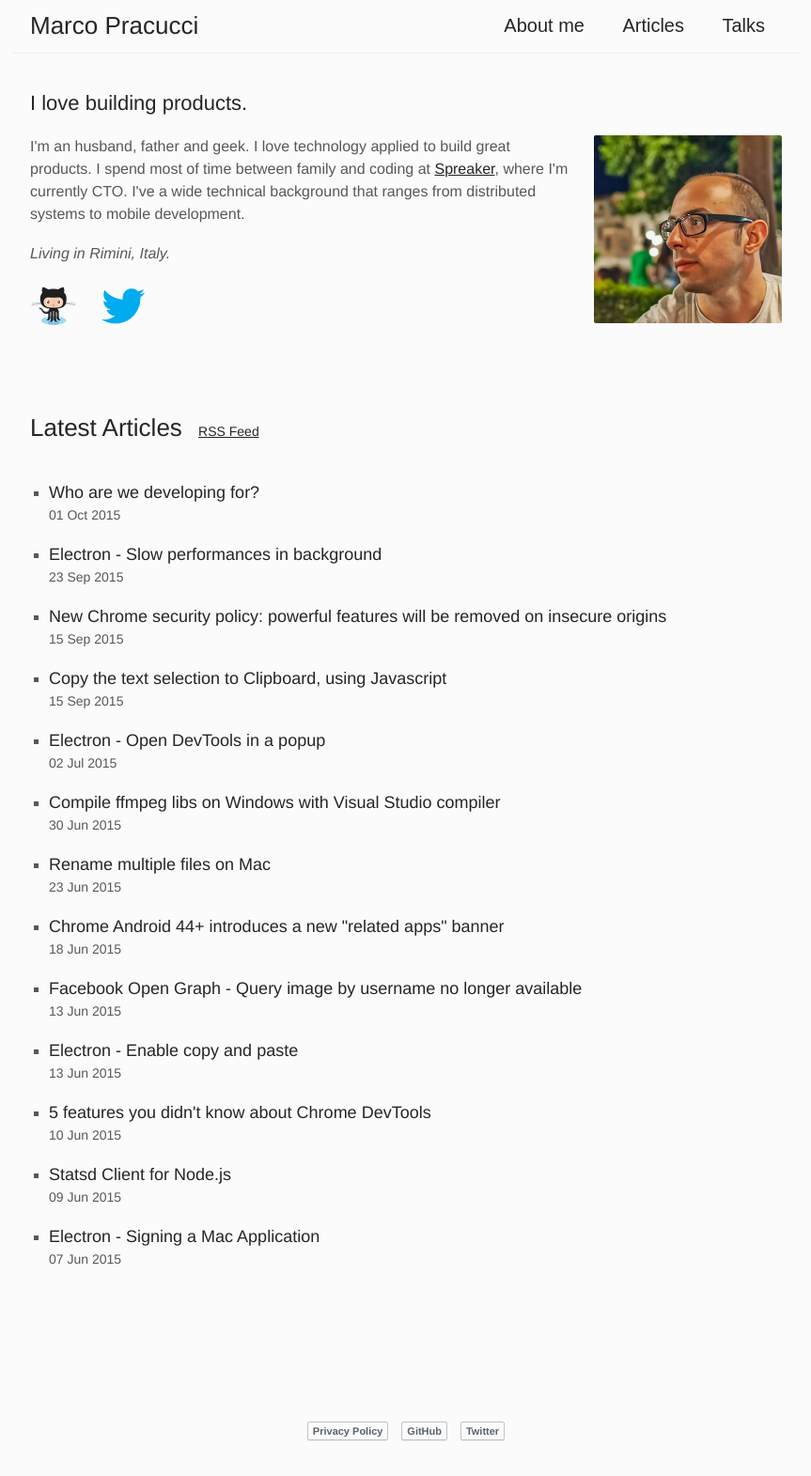
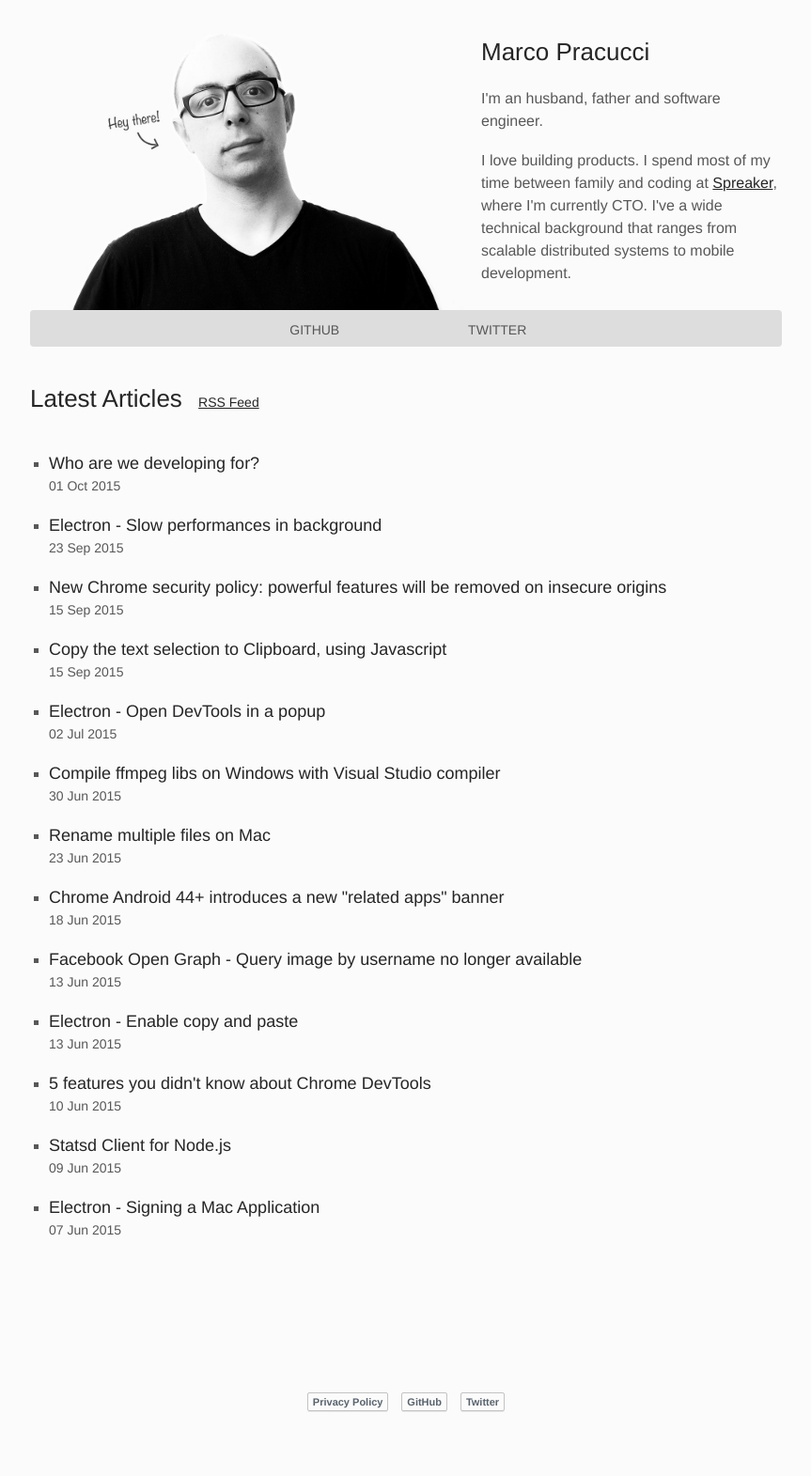
Before and after one commit to pracucci/www-pracucci, a Jekyll site: the page built from index.html, in a window 1280 px wide. Shown: the whole page at 94% size, without its empty margins (208-1071 px from the left). Built offline with Jekyll 4.4.1, drawn with Linux system fonts in a browser that asks for light colours; the list of posts is cut into pages by our own code; after the commit the page ends 1540 px from its top, so only the background shows below that.

Commit message:
New home page layout

```diff
--- a/_layouts/default.html
+++ b/_layouts/basic.html
@@ -32,24 +32,7 @@
 </head>
 <body>
 
-    <!-- Header -->
-    <header>
-        <h1><a href="{{ site.baseurl }}/">Marco Pracucci</a></h1>
-
-        <nav>
-            <ul>
-                <li><a href="{{ site.baseurl }}/">About me</a></li>
-                <li><a href="{{ site.baseurl }}/#articles">Articles</a></li>
-                <li><a href="{{ site.baseurl }}/talks.html">Talks</a></li>
-            </ul>
-        </nav>
-    </header>
-
-
-    <!-- Content -->
-    <div class="content">
-        {{ content }}
-    </div>
+    {{ content }}
 
 
     <!-- Footer -->
--- a/_layouts/post.html
+++ b/_layouts/post.html
@@ -1,5 +1,5 @@
 ---
-layout: default
+layout: page
 ---
 
 {% capture list_related_articles %}{% for page_tag in page.tags %}
--- a/index.html
+++ b/index.html
@@ -1,28 +1,31 @@
 ---
-layout: default
+layout: basic
 ---
 
+<div class="content">
 
-<!-- About me -->
-<section class="about">
-    <h2>I love building products.</h2>
-    <img src="{{ site.baseurl }}/images/about-me.jpg" width="200" height="200" />
+    <!-- Intro -->
+    <section class="home_intro">
+        <img src="{{ site.baseurl }}/images/home_me.jpg" alt="Marco Pracucci" />
 
-    <p>I'm an husband, father and geek. I love technology applied to build great products. I spend most of time between family and coding at <a href="https://www.spreaker.com">Spreaker</a>, where I'm currently CTO. I've a wide technical background that ranges from distributed systems to mobile development.</p>
-    <p><em>Living in Rimini, Italy.</em></p>
+        <h1>Marco Pracucci</h1>
+        <p>I'm an husband, father and software engineer.</p>
+        <p>I love building products. I spend most of my time between family and coding at <a href="https://www.spreaker.com">Spreaker</a>, where I'm currently CTO. I've a wide technical background that ranges from scalable distributed systems to mobile development.</p>
+    </section>
 
-    <p class="about_socials">
+
+    <!-- Socials -->
+    <section class="home_socials">
         <a href="https://github.com/pracucci" class="about_social github" title="Me on GitHub">GitHub</a>
         <a href="https://twitter.com/pracucci" class="about_social twitter" title="Me on Twitter">Twitter</a>
-    </p>
     </section>
 
 
     <!-- Latest articles -->
-<h1 id="articles">Latest Articles <a href="{{ site.baseurl }}/feed.xml" class="articles_rss">RSS Feed</a></h1>
-<ul class="articles">
+    <h1 id="articles">Latest Articles <a href="{{ site.baseurl }}/feed.xml" class="home_articles_rss">RSS Feed</a></h1>
+    <ul class="home_articles">
         {% for post in paginator.posts %}
-        <li class="article">
+            <li class="home_article">
                 <h2><a href="{{ site.baseurl }}{{ post.url }}">{{ post.title }}</a></h2>
                 <time datetime="{{ post.date }}">
                     <span class="day">{{ post.date | date: "%d" }}</span>
@@ -32,3 +35,5 @@ layout: default
             </li>
         {% endfor %}
     </ul>
+
+</div>
--- a/stylesheets/main.scss
+++ b/stylesheets/main.scss
@@ -140,24 +140,18 @@ section.page {
 }
 
 
-// About me
-section.about {
+// Home
+section.home_intro {
+    padding-top: $baseline;
     overflow: hidden;
-    margin-bottom: $baseline*2;
 
     img {
-        float: right;
-        border-radius: 2px;
-        margin: 0 0 $page_margin $page_margin;;
+        float: left;
+        width: $page_width * 0.6;
+        height: auto;
     }
 
-    h2 {
-        font-size: $font_size_xlarge;
-        color: $title_text_color;
-        margin-bottom: $baseline/2;
-    }
-
-    p {
+    h1, p {
         margin-bottom: $baseline/2;
 
         &:last-child {
@@ -166,40 +160,34 @@ section.about {
     }
 }
 
-.about_socials {
-    line-height: 50px;
-}
+section.home_socials {
+    background: #dddddd;
+    margin-bottom: $baseline;
+    text-align: center;
+    padding-top: $baseline/4;
+    border-radius: 4px;
 
-.about_social {
-    display: inline-block;
-    height: 50px;
-    width: 50px;
-    margin-right: $page_margin;
-    text-indent: -1000px;
-    overflow: hidden;
-    vertical-align: middle;
-
-    &.github {
-        background: transparent url(../images/social_github.png) no-repeat center center;
-        background-size: 50px 50px;
-    }
-
-    &.twitter {
-        background: transparent url(../images/social_twitter.png) no-repeat center center;
-        background-size: 50px 50px;
+    a {
+        display: inline-block;
+        min-width: 150px;
+        margin: 0 $page_margin $baseline/4 $page_margin;
+        text-decoration: none;
+        text-transform: uppercase;
+        font-size: $font_size_small;
+        font-weight: $font_weight_medium;
+        line-height: $baseline/2;
+        color: #565656;
     }
 }
 
-
-// Latest articles
-ul.articles {
+ul.home_articles {
     overflow: hidden;
     margin-bottom: $baseline*3;
     list-style-type: square;
     padding-left: 20px;
 }
 
-li.article {
+li.home_article {
     margin-bottom: $baseline/2;
 
     h2 {
@@ -219,7 +207,7 @@ li.article {
     }
 }
 
-.articles_rss {
+.home_articles_rss {
     font-size: $font_size_small;
     vertical-align: baseline;
     margin-left: 10px;
@@ -424,8 +412,21 @@ section.talk {
 }
 
 
-/* Small screens */
-@media screen and (max-width: 800px) {
+@media screen and (max-width: $page_width) {
+
+    // Home
+    section.home_intro {
+        margin-bottom: $baseline;
+        img {
+            float: none;
+            width: 100%;
+            margin-bottom: $baseline/4;
+        }
+
+        h1 {
+            text-align: center;
+        }
+    }
 
     // Talks
     section.talk {
@@ -447,12 +448,6 @@ section.talk {
             float: none;
             text-align: center;
         }
-    }
-
-
-    // Latest articles
-    li.article {
-        width: auto;
     }
 
 
@@ -506,16 +501,4 @@ section.talk {
         }
     }
 
-    // About me
-    section.about {
-        h2 {
-            text-align: center;
-        }
-
-        img {
-            display: block;
-            float: none;
-            margin: 0 auto $baseline/2 auto;
-        }
-    }
 }
--- a/talks.html
+++ b/talks.html
@@ -1,5 +1,5 @@
 ---
-layout: default
+layout: page
 ---
 
 
```
Also changed, not shown: _layouts/page.html (added, +22 -0 lines), test.html (deleted, +0 -20 lines), images/about-me.jpg (deleted), images/home_me.jpg (added), images/social_github.png (deleted), images/social_twitter.png (deleted). Lines whose indentation alone changed are shown as unchanged.
